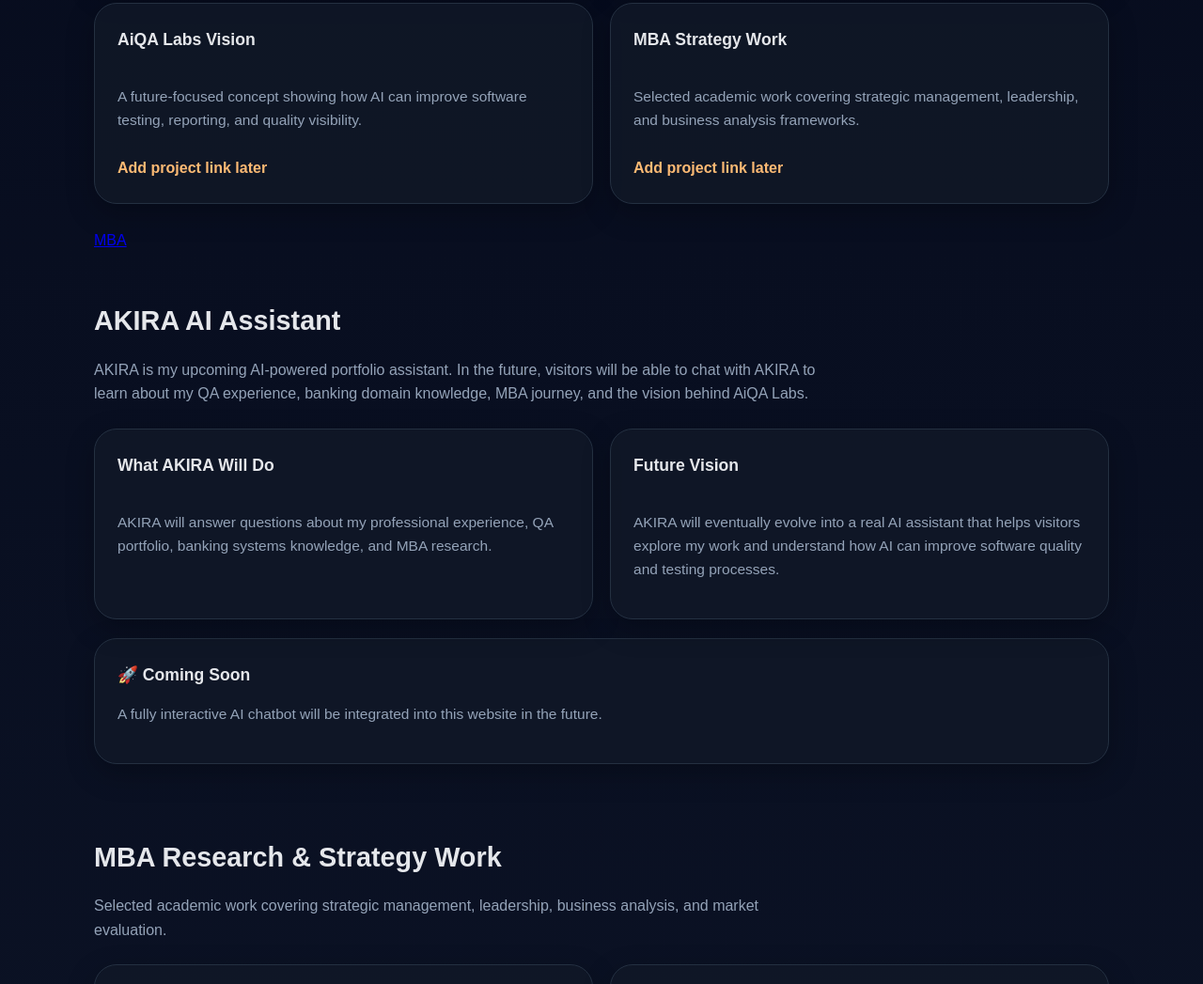
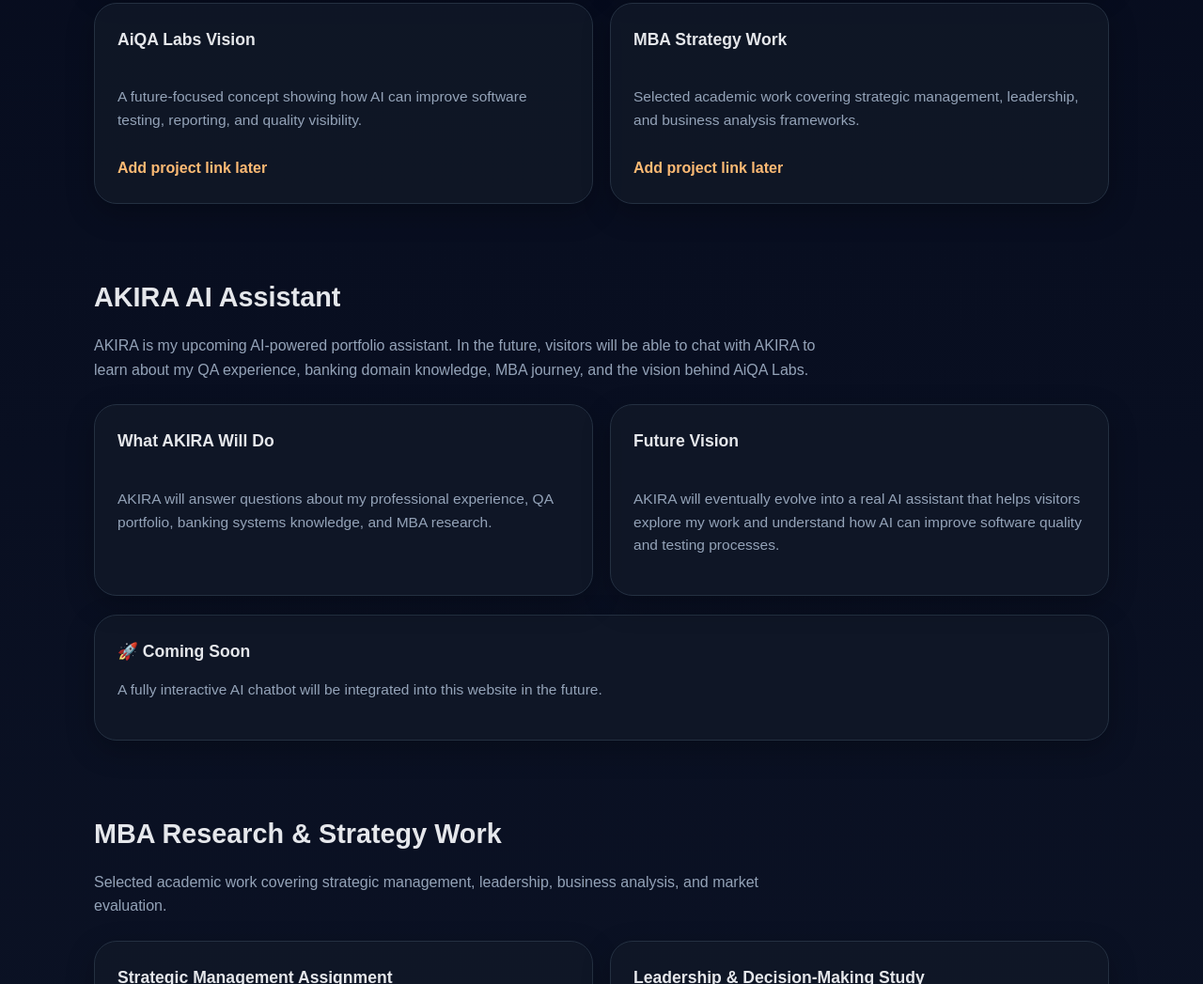
Before and after one commit to akshithad-AI/akshithad.github.io, a plain HTML site: page index.html in a window 1280 px wide. Shown: the part 1700-2747 px from the top of the page at 94% size. Drawn offline with Linux system fonts and the light colour scheme.

Commit message:
Remove MBA link from index.html

```diff
--- a/index.html
+++ b/index.html
@@ -388,7 +388,6 @@
         </div>
       </div>
     </section>
-    <a href="#mba">MBA</a>
     <section id="akira">
   <h2>AKIRA AI Assistant</h2>
 
```
